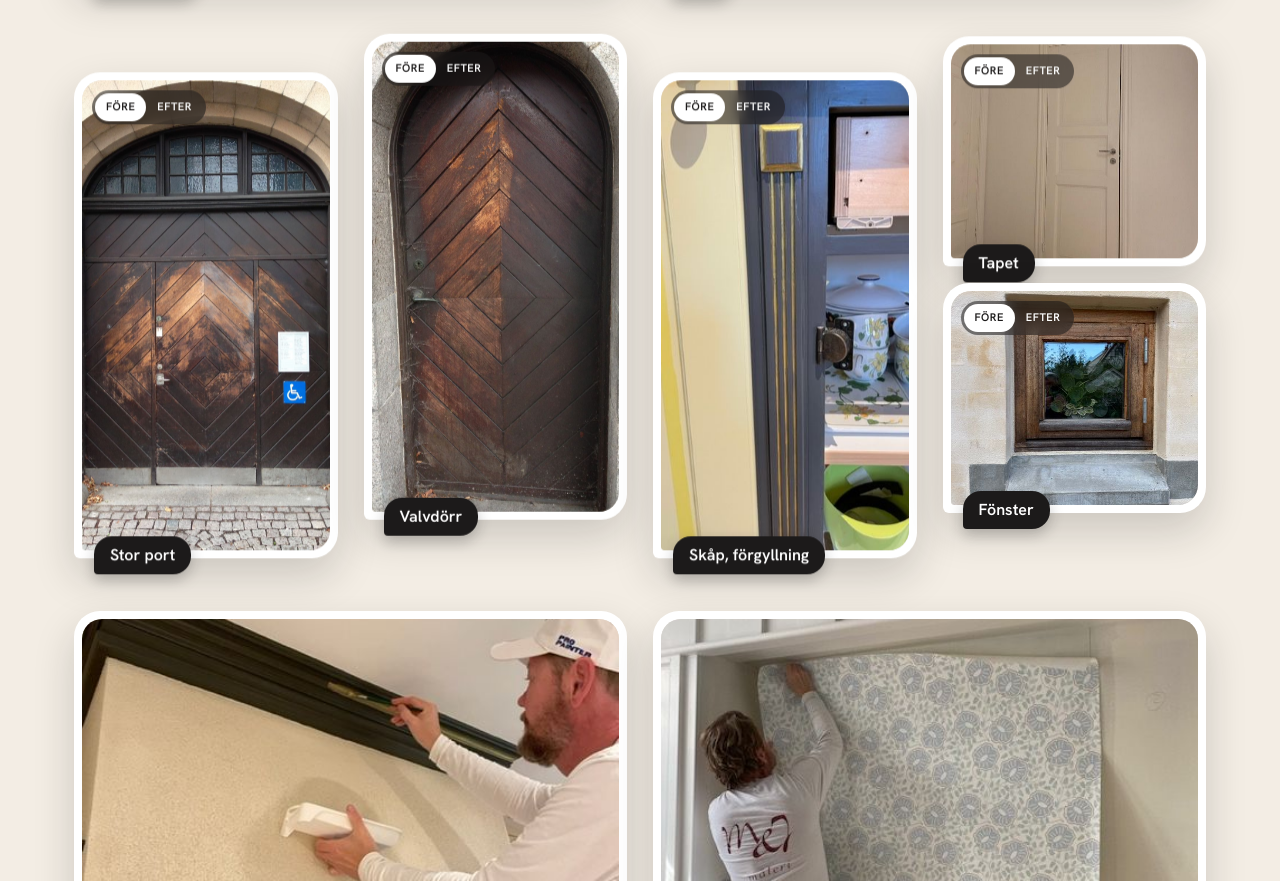
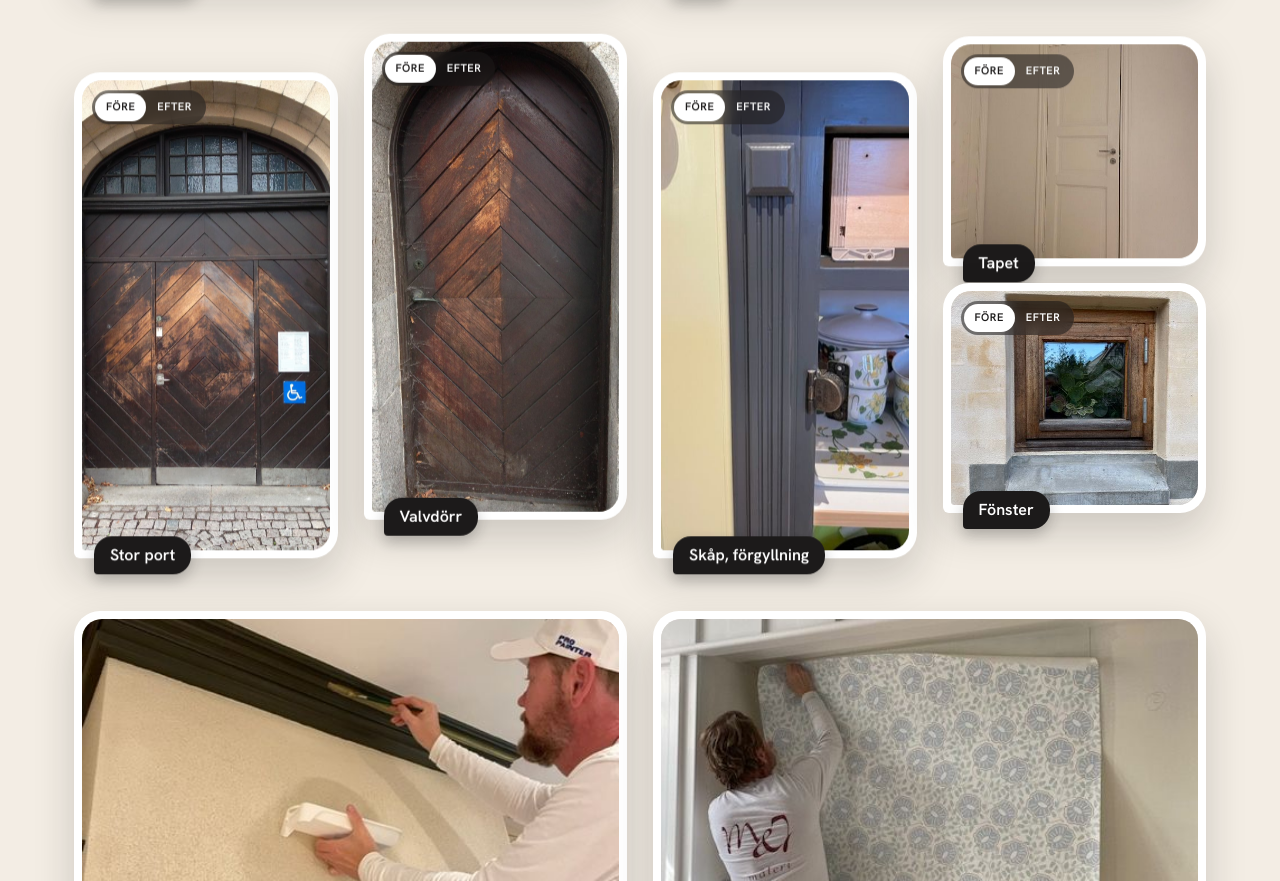
Before and after one commit to perezbuilds89/mj-maleri-, a plain HTML site: page galleri/index.html in a window 1280 px wide. Shown: the part 959-1840 px from the top of the page. Drawn offline with Linux system fonts and the light colour scheme.

Commit message:
Fix button order and update image attributes
“Vänd före/efter på skåpet”

```diff
--- a/galleri/index.html
+++ b/galleri/index.html
@@ -69,7 +69,7 @@
 <figcaption class="g-label">Valvdörr</figcaption>
 </figure>
 <figure class="g-card tall" data-cat="inne" data-par="-1" data-title="Skåp, förgyllning" data-ar="3 / 4" style="--c: 3 / 4; --r: 4 / 6; view-transition-name: g-5;">
-<button type="button" class="g-open" aria-label="Visa Skåp, förgyllning större"><span class="g-frame" style=""><img class="g-fo" src="../images/galleri/skap-fore.jpg" alt="Skåp, förgyllning före: Skåpslist med guldlinjer" loading="lazy"><img class="g-ef" src="../images/galleri/skap-efter.jpg" alt="Skåp, förgyllning efter: Skåpslisten efter, målad grå" loading="lazy"></span></button>
+<button type="button" class="g-open" aria-label="Visa Skåp, förgyllning större"><span class="g-frame" style=""><img class="g-fo" src="../images/galleri/skap-efter.jpg" alt="Skåp, förgyllning före: Skåpslisten målad grå" loading="lazy"><img class="g-ef" src="../images/galleri/skap-fore.jpg" alt="Skåp, förgyllning efter: Skåpslist med guldlinjer" loading="lazy"></span></button>
 <div class="g-tg" role="group" aria-label="Visa före eller efter"><button type="button" data-v="fore" aria-pressed="true">FÖRE</button><button type="button" data-v="efter" aria-pressed="false">EFTER</button></div>
 <figcaption class="g-label">Skåp, förgyllning</figcaption>
 </figure>
```
